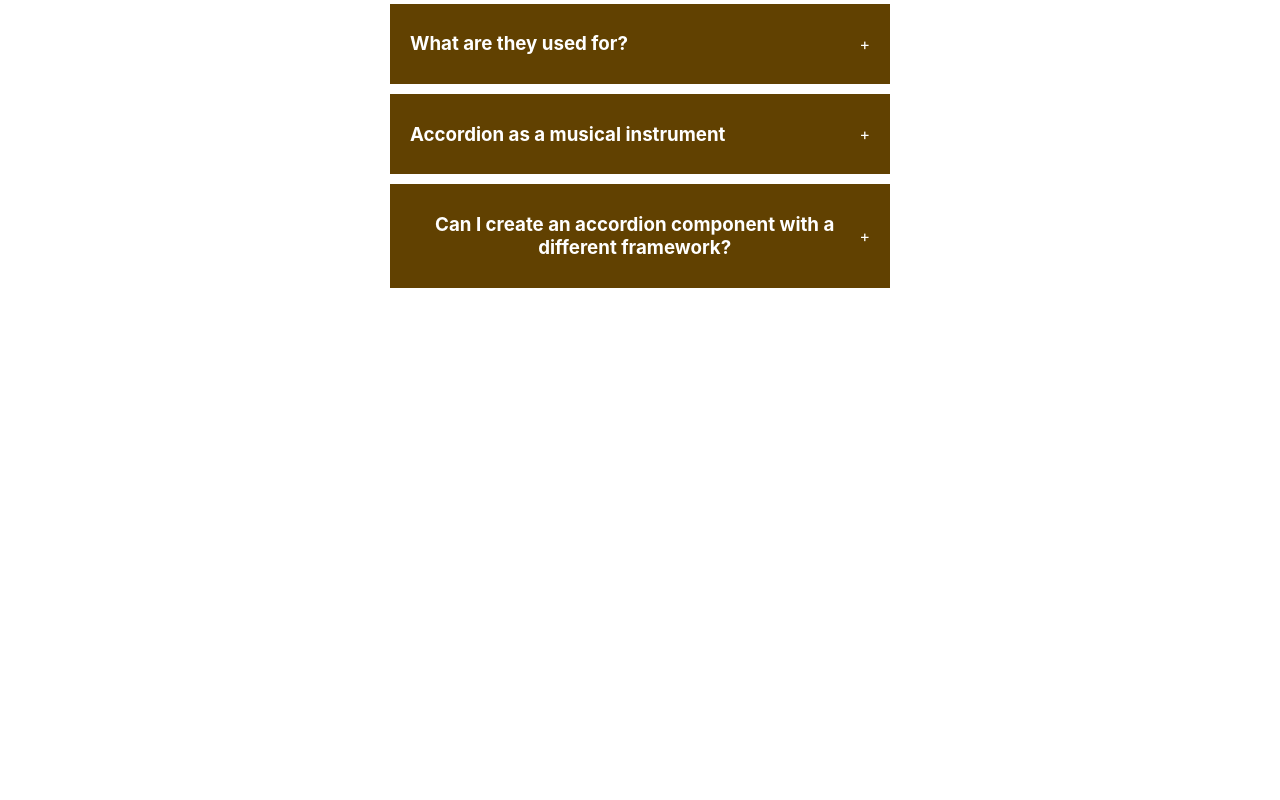
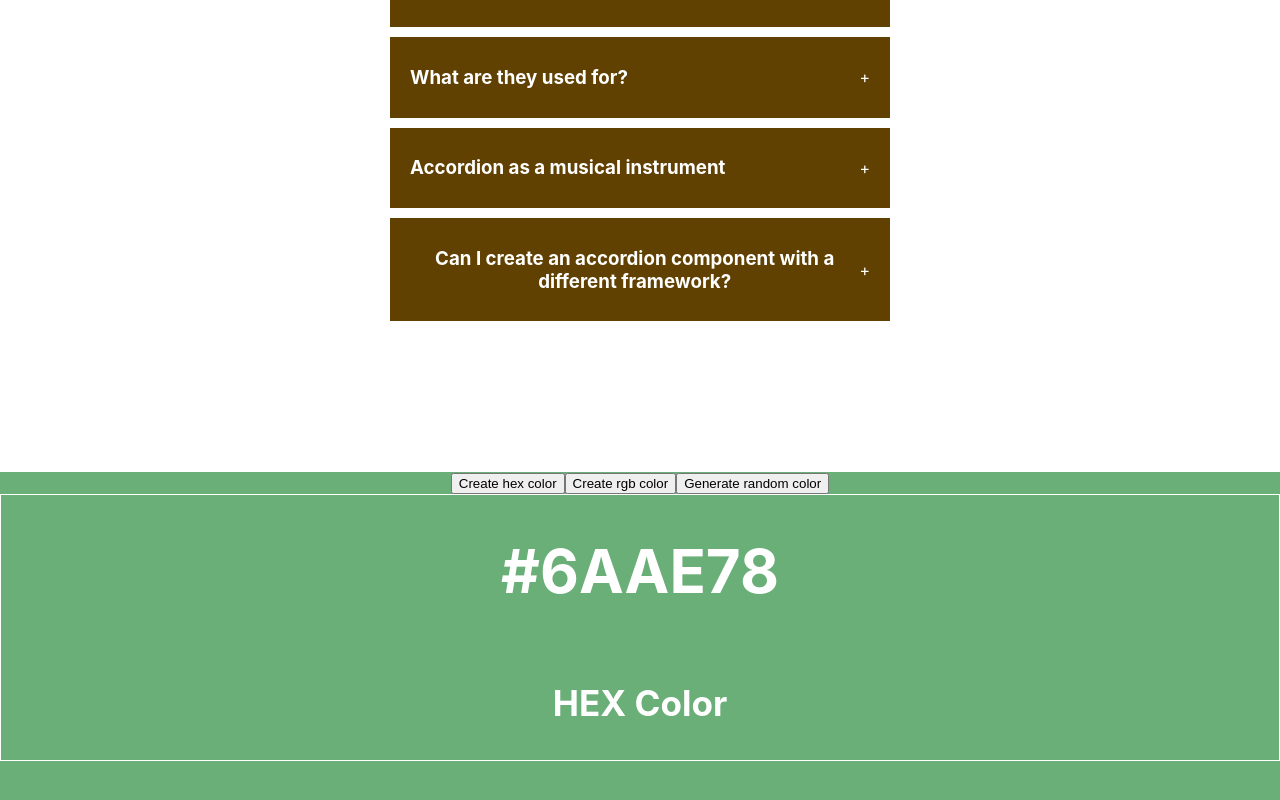
Before and after one commit to filiperak/basic-react-features, a React (Create React App) app: page / in a window 1280 px wide. Shown: the part 328-1128 px from the top of the page. Before the commit the page ends 800 px from the top, so only its background shows below. Built offline with nearby package versions, Linux system fonts and the light colour scheme; the HTML template or start-up script is replaced by a standard one.

Commit message:
random color

```diff
--- a/src/App.js
+++ b/src/App.js
@@ -1,10 +1,12 @@
 import './App.css';
-import Accordian from './components/acordian';
+import Accordian from './components/acordian/index';
+import RandomColor from './components/randomColor/index';
 
 function App() {
   return (
     <div className="App">
       <Accordian/>
+      <RandomColor/>
     </div>
   );
 }
--- a/src/components/acordian/index.jsx
+++ b/src/components/acordian/index.jsx
@@ -9,6 +9,11 @@ const Accordian = () => {
     const [selected,setSelected] = useState(null);
     const [enableMulty,setEnableMulty] = useState(false);
     const [multi,setMulti] = useState([]);
+
+    const handleCloseAll = () => {
+        setMulti([])
+        setSelected(null)
+    }
 
     const handleSingleSelection = (currentId) => {
         // if(currentId === selected){
@@ -27,8 +32,12 @@ const Accordian = () => {
         console.log(multi);
 
     }
+
     return(
         <div className="wrapper">
+            <button onClick={handleCloseAll}>
+                close all
+            </button>
             <button
             onClick={() => setEnableMulty(!enableMulty)}
             >Enable mult selection</button>
--- /dev/null
+++ b/src/components/randomColor/index.jsx
@@ -0,0 +1,66 @@
+import { useEffect, useState } from "react";
+
+const RandomColor = () => {
+    const [typeOfColor, setTypeOfColor] = useState('hex');
+    const [color, setColor] = useState('#000000');
+
+    const randColorUtility = (length) => {
+        return Math.floor(Math.random() * length);
+    }
+
+    const handleCreateRandomColor = () => {
+        const hex = [0,1,2,3,4,5,6,7,8,9,'A','B','C','D','E','E'];
+        let hexColor = '#';
+        const R = randColorUtility(256)
+        const G = randColorUtility(256)
+        const B = randColorUtility(256)
+
+        if(typeOfColor === 'hex'){
+            for(let i = 0; i < 6; i++){
+                hexColor += hex[randColorUtility(hex.length)];
+            }
+            console.log(hexColor);
+            setColor(hexColor);
+        }else{
+            setColor(`RGB(${R},${G},${B})`)
+        }
+
+    }
+    useEffect(() => {
+        handleCreateRandomColor();
+    },[typeOfColor])
+
+    return (
+      <div
+        className="container"
+        style={{
+          width: "100vw",
+          height: "100vh",
+          background: color,
+        }}
+      >
+        <button onClick={() => setTypeOfColor("hex")}>Create hex color</button>
+        <button onClick={() => setTypeOfColor("rgb")}>Create rgb color</button>
+        <button onClick={() => handleCreateRandomColor()}>
+          Generate random color
+        </button>
+
+        <div
+          style={{
+            display: "flex",
+            justifyContent: "center",
+            alignItems: "center",
+            color: "#fff",
+            fontSize: "30px",
+            flexDirection: "column",
+            border: "1px solid",
+          }}
+        >
+          <h1>{color}</h1>
+          <h3>{typeOfColor === "rgb" ? "RGB Color" : "HEX Color"}</h3>
+        </div>
+      </div>
+    );
+}
+
+export default RandomColor;
```
Also changed, not shown: 1 other file (tests, documents, lock files or other folders).
